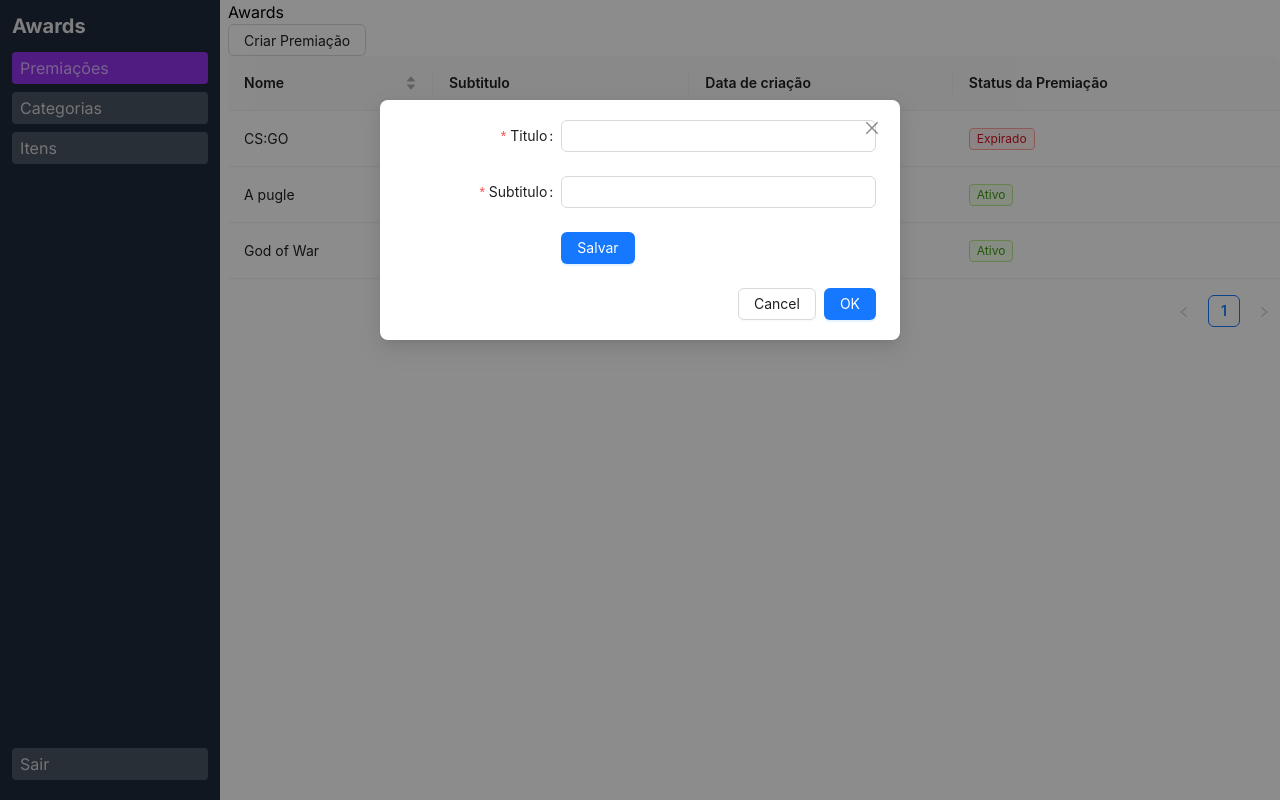
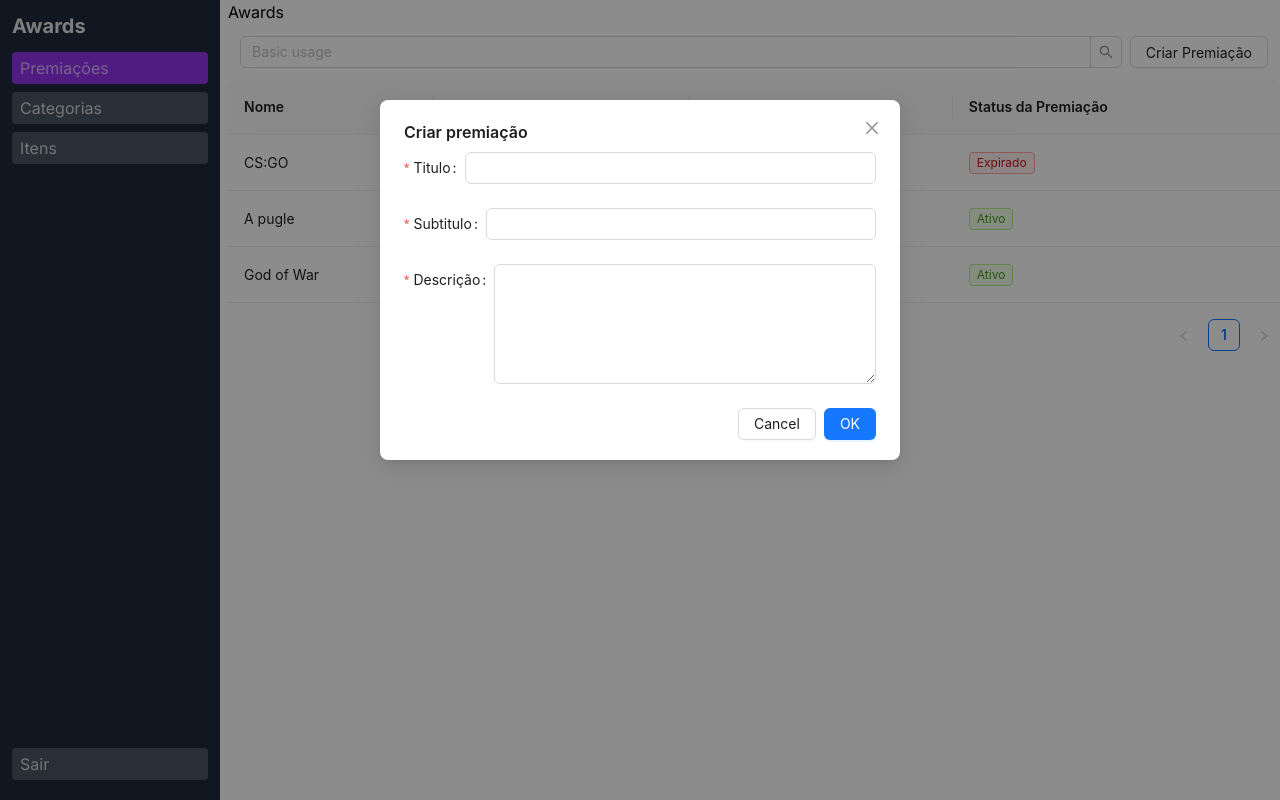
Before and after one commit to awardlys/awardlys-app, a Next.js app: page /admin/awards in a window 1280 px wide. Both pictures are taken after a click on the button "Criar Premiação". Built offline with nearby package versions, Linux system fonts and the light colour scheme.

Commit message:
feat(app): settings modal

```diff
--- a/src/app/admin/awards/page.tsx
+++ b/src/app/admin/awards/page.tsx
@@ -2,19 +2,29 @@
 
 import { Award, awards } from "@/data/awards";
 import { Button, Modal, Table, Tag, Form, Input, Checkbox } from "antd";
+import { SearchProps } from "antd/es/input";
 import { useState } from "react";
 
 export default function Awards() {
   const [visible, setVisible] = useState(false)
+  const [search, setSearch] = useState(awards);
+  const onSearch: SearchProps["onSearch"] = (value) => {
+    console.log(value);
+    const search = awards.filter((item) =>
+      item.title.toLocaleLowerCase().includes(value.toLocaleLowerCase()) || item.subTitle.toLocaleLowerCase().includes(value.toLocaleLowerCase())
+    );
+    setSearch(search);
+  };
 
   return <div>
     <div>Awards</div>
-    <div>
+    <div className="flex justify-between gap-2 p-3">
+      <Input.Search placeholder="Basic usage" onSearch={onSearch} />
       <Button onClick={() => setVisible(true)}>Criar Premiação</Button>
     </div>
     <div>
       <Table
-        dataSource={awards}
+        dataSource={search}
         columns={[
           {
             dataIndex: 'title',
@@ -42,12 +52,9 @@ export default function Awards() {
 
       />
     </div>
-    <Modal open={visible} onCancel={() => setVisible(false)}>
+    <Modal open={visible} onCancel={() => setVisible(false)} title={'Criar premiação'}>
       <Form
         name="basic"
-        labelCol={{ span: 8 }}
-        wrapperCol={{ span: 16 }}
-        style={{ maxWidth: 600 }}
         initialValues={{ remember: true }}
         autoComplete="off"
       >
@@ -66,10 +73,13 @@ export default function Awards() {
         >
           <Input />
         </Form.Item>
-        <Form.Item wrapperCol={{ offset: 8, span: 16 }}>
-          <Button type="primary" htmlType="submit">
-            Salvar
-          </Button>
+
+        <Form.Item<Award>
+          label="Descrição"
+          name="description"
+          rules={[{ required: true, message: 'Please input your username!' }]}
+        >
+          <Input.TextArea rows={5}/>
         </Form.Item>
       </Form>
     </Modal>
```
Also changed, not shown: 1 other file (tests, documents, lock files or other folders).
